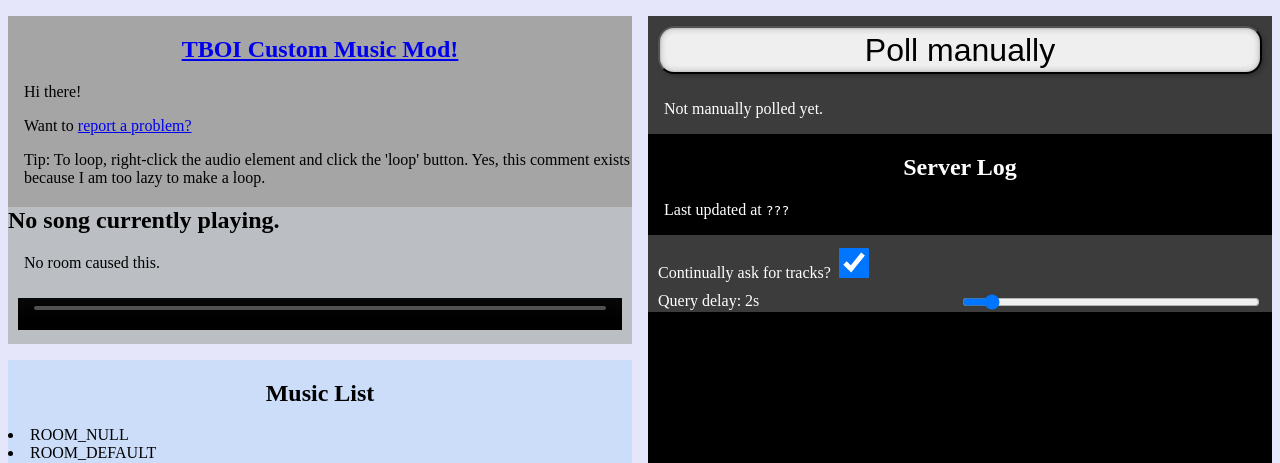
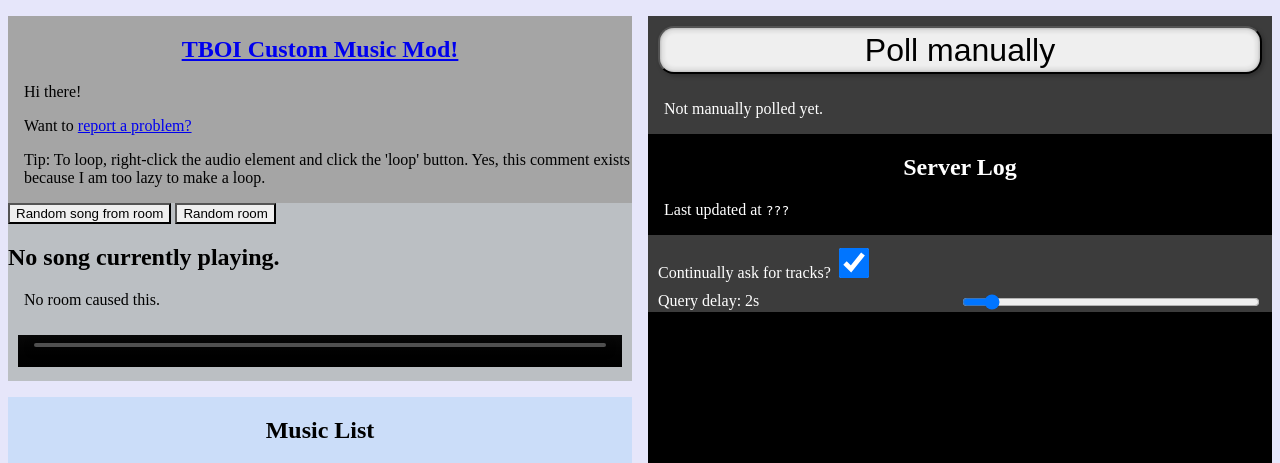
Before and after one commit to HenryFBP/TBOI_customMusic, a Django app: page / in a window 1280 px wide. Shown: the part 88-551 px from the top of the page. Run offline with Django 3.2, Linux system fonts and the light colour scheme; data that the repository does not hold is empty; some libraries are stand-ins or nearby versions.

Commit message:
add randomize buttons

```diff
--- a/web/static/js/script.js
+++ b/web/static/js/script.js
@@ -519,3 +519,28 @@ $('#delay-slider').trigger('change'); //to set up label
     updateMusic();
 
   });
+
+
+//someone wants a random song from our current room
+$('#random-room-song').on('click', function(e){
+    updateMusic();
+});
+
+//someone wants a TOTALLY RANDOM song
+$('#random-room').on('click', function(e){
+
+    var roomNames = Object.keys(musicJson.rooms);
+    console.log("All rooms:");
+    console.log(roomNames);
+
+    var randomRoomName = roomNames[Math.floor(Math.random() * roomNames.length)]
+
+    var randomRoomj = musicJson.rooms[randomRoomName ];
+    var randomRoom = Room.fromJSON(randomRoomName, randomRoomj);
+
+    console.log("Random room:");
+    console.log(randomRoomj);
+    console.log(randomRoom);
+
+    updateMusic(randomRoom);
+});
--- a/web/templates/index.html
+++ b/web/templates/index.html
@@ -24,6 +24,10 @@
         </p>
 
         <section id="currently-playing">
+            <aside id="player-controls">
+                <button id="random-room-song">Random song from room</button>
+                <button id="random-room">Random room</button>
+            </aside>
             <h2>No song currently playing.</h2>
             <p>No room caused this.</p>
             <video controls controlsList="nodownload" preload="none">
```
